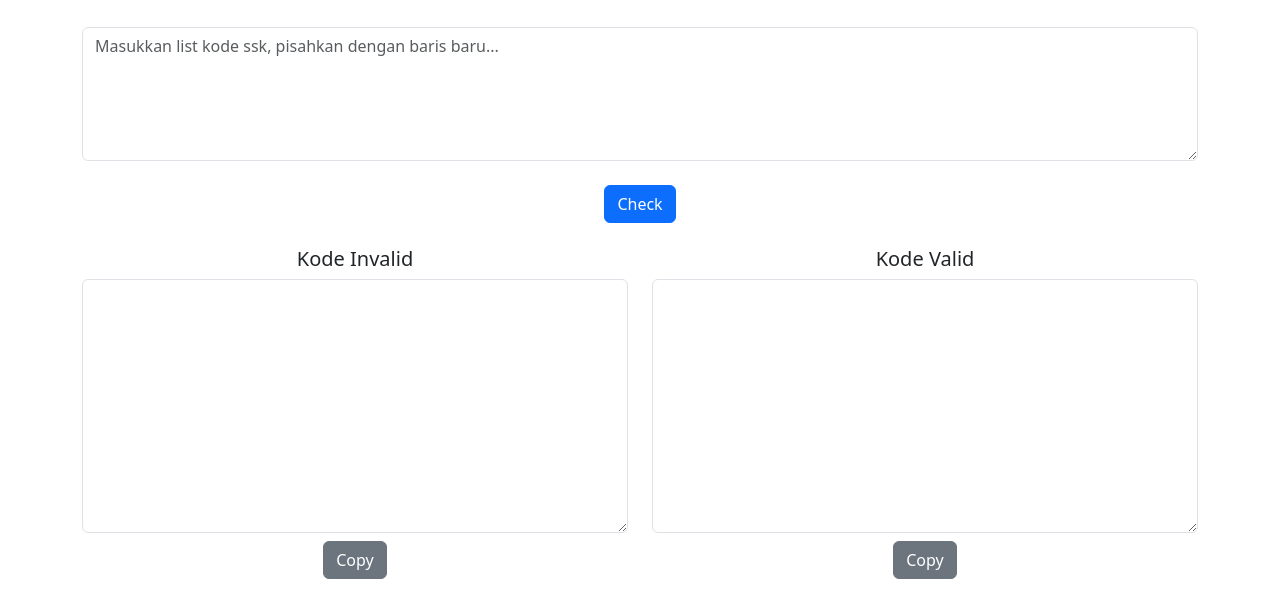
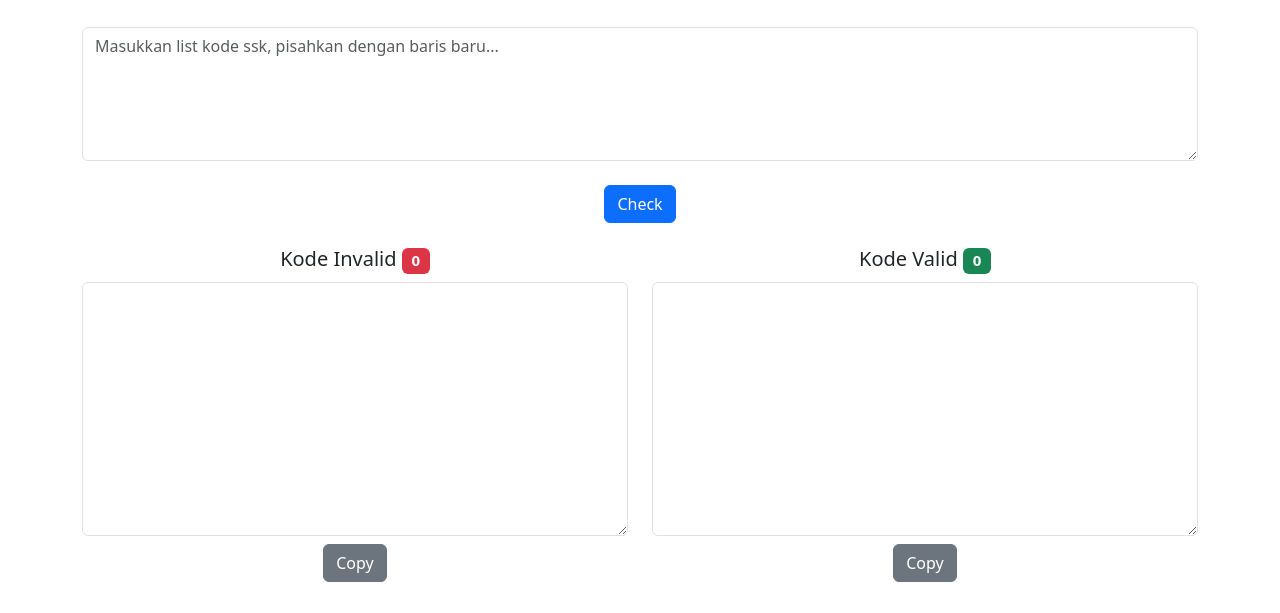
Before and after one commit to dandyraka/ssk-checker, a plain HTML site: page index.html in a window 1280 px wide. Both pictures are taken after a click on the button "Check". Shown: the part 187-800 px from the top of the page. Drawn offline with nearby package versions, Linux system fonts and the light colour scheme.

Commit message:
Add count total

```diff
--- a/index.html
+++ b/index.html
@@ -6,7 +6,7 @@
 		<title>SSK Code Checker</title>
 		<link href="https://cdn.jsdelivr.net/npm/bootstrap@5.3.0-alpha1/dist/css/bootstrap.min.css" rel="stylesheet">
 		<script src="https://code.jquery.com/jquery-3.6.0.min.js"></script>
-        <link href="https://cdnjs.cloudflare.com/ajax/libs/font-awesome/5.15.4/css/all.min.css" rel="stylesheet">
+		<link href="https://cdnjs.cloudflare.com/ajax/libs/font-awesome/5.15.4/css/all.min.css" rel="stylesheet">
 	</head>
 	<body>
 		<div class="container mt-5">
@@ -21,14 +21,14 @@
 			</div>
 			<div class="row">
 				<div class="col-md-6">
-					<h5 class="text-center">Kode Invalid</h5>
+					<h5 class="text-center">Kode Invalid <span id="failedCount" class="badge bg-danger">0</span></h5>
 					<textarea id="failedCodes" class="form-control" rows="10" readonly></textarea>
 					<div class="text-center mt-2">
 						<button id="copyFailedButton" class="btn btn-secondary">Copy</button>
 					</div>
 				</div>
 				<div class="col-md-6">
-					<h5 class="text-center">Kode Valid</h5>
+					<h5 class="text-center">Kode Valid <span id="successfulCount" class="badge bg-success">0</span></h5>
 					<textarea id="successfulCodes" class="form-control" rows="10" readonly></textarea>
 					<div class="text-center mt-2">
 						<button id="copySuccessfulButton" class="btn btn-secondary">Copy</button>
@@ -72,6 +72,8 @@
 					$.when.apply($, requests).always(() => {
 						$('#failedCodes').val(failed.join('\n'));
 						$('#successfulCodes').val(successful.join('\n'));
+						$('#failedCount').text(failed.length);
+						$('#successfulCount').text(successful.length);
 					});
 				});
 
```
